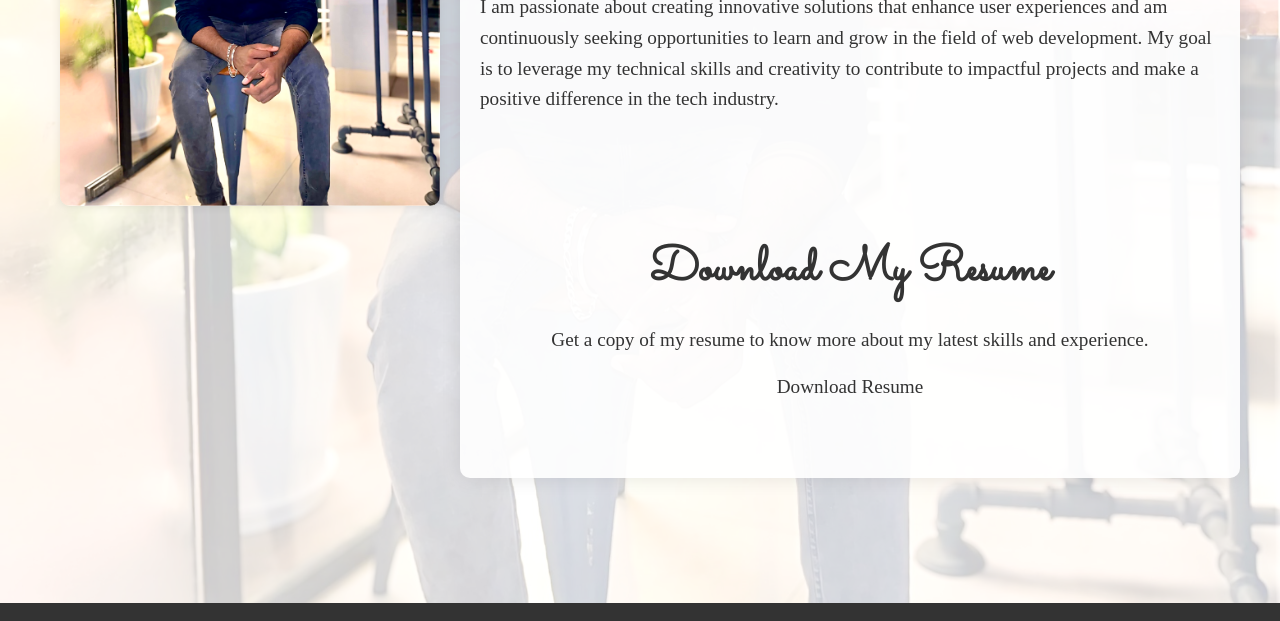
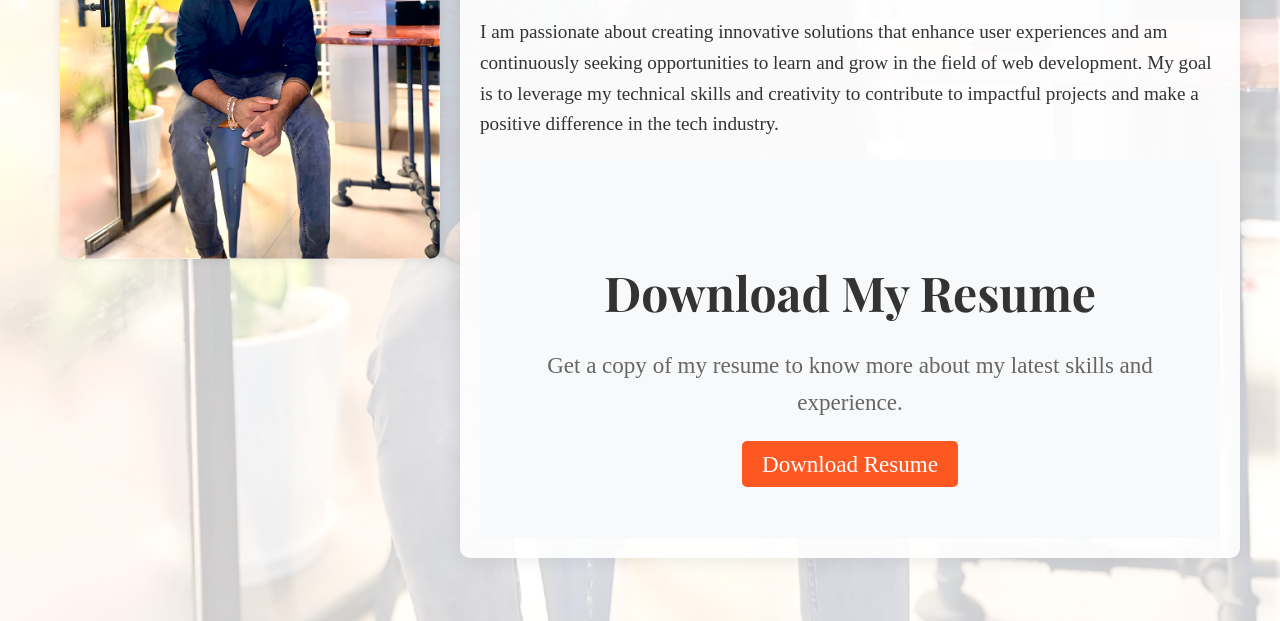
Before and after one commit to Surraj007/My-Portfolio-Website, a plain HTML site: page about.html in a window 1280 px wide. Shown: the part 804-1425 px from the top of the page. Drawn offline with nearby package versions, Linux system fonts and the light colour scheme.

Commit message:
Update styles for Resume Downloader

```diff
--- a/styles.css
+++ b/styles.css
@@ -331,7 +331,7 @@ footer::before {
 .about {
     background: url('images/pic4.jpg') no-repeat center center/cover;
     color: #333;
-    padding: 125px 20px;
+    padding: 150px 20px;
     position: relative;
     z-index: 1;
 }
@@ -406,6 +406,42 @@ footer::before {
     color: #ff5722;
     transform: scale(1.1);
 }
+
+/* RESUME DOWNLOAD SECTION */
+.resume-section {
+    padding: 60px 20px;
+    text-align: center;
+    background-color: #f8f9fa;
+}
+
+.resume-section h2 {
+    font-size: 2.5em;
+    font-family: 'Playfair Display', serif;
+    margin-bottom: 20px;
+    color: #333;
+}
+
+.resume-section p {
+    font-size: 1.2em;
+    color: #666;
+    margin-bottom: 30px;
+}
+
+.resume-button {
+    background: #ff5722;
+    color: #fff;
+    padding: 10px 20px;
+    text-decoration: none;
+    border-radius: 5px;
+    font-size: 1.2em;
+    transition: background-color 0.3s;
+}
+
+.resume-button:hover {
+    background-color: #482115;
+}
+
+
 
 /* Animations */
 @keyframes fadeIn {
```
